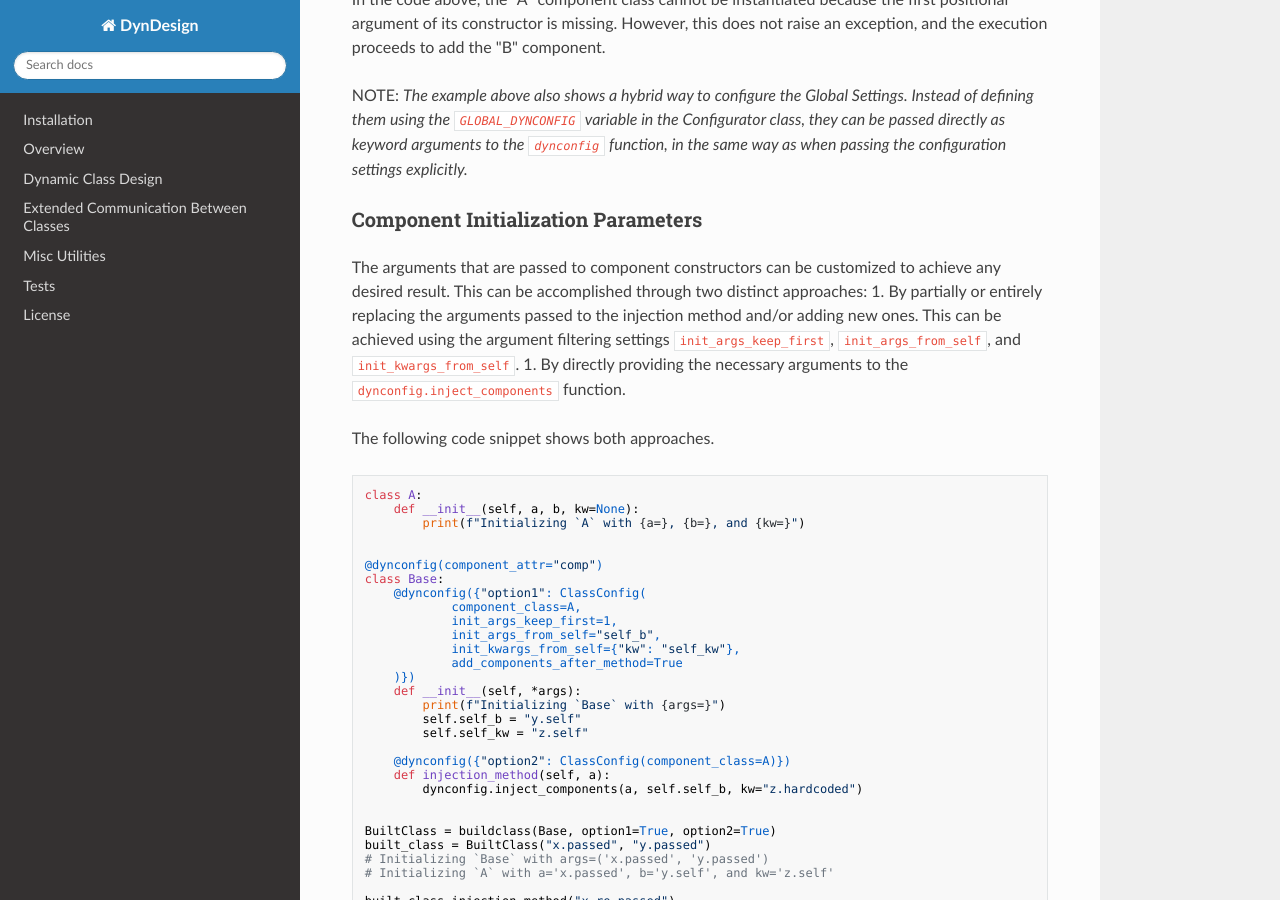
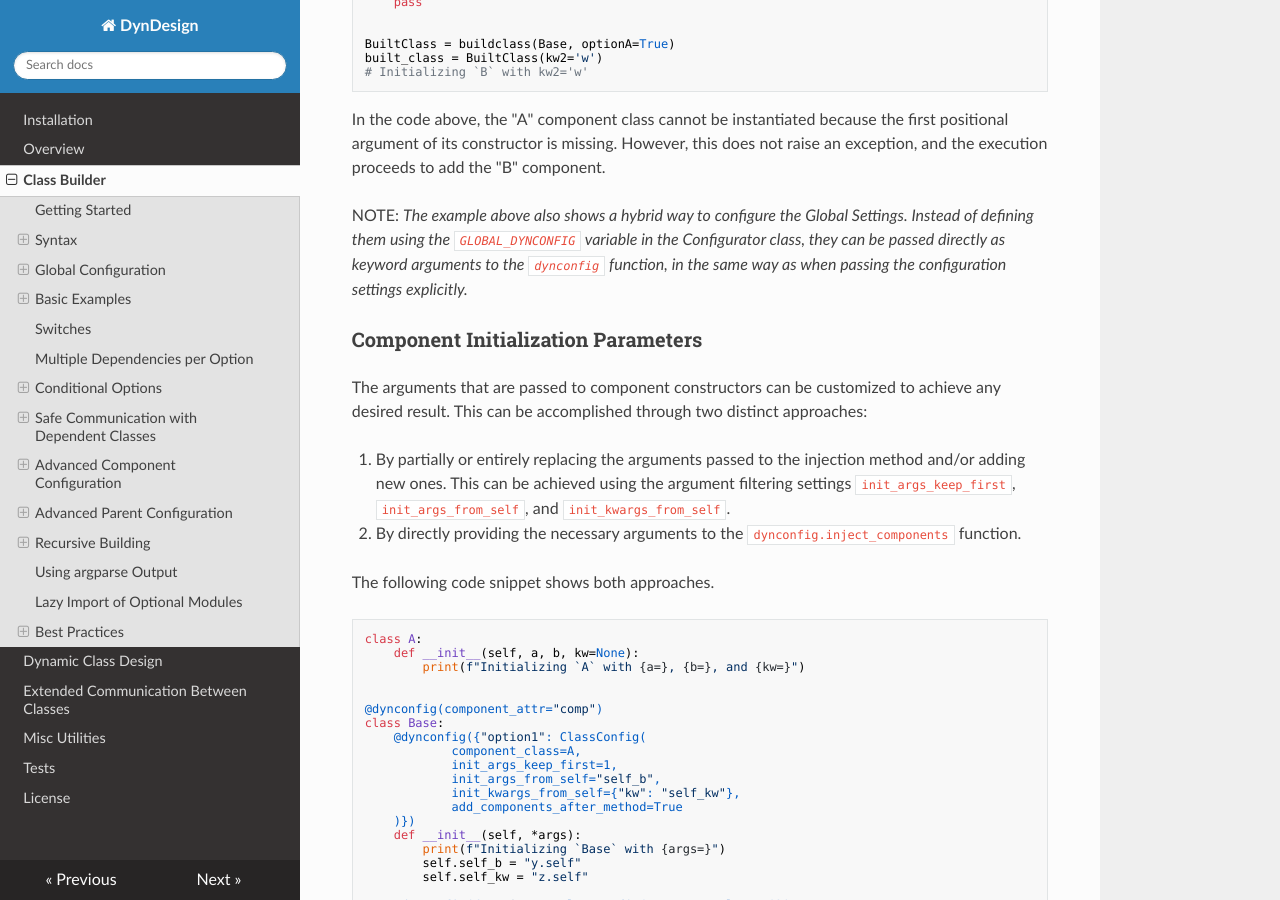
Before and after one commit to amarula/dyndesign, an MkDocs documentation site: the page built from docs/class_builder.md, in a window 1280 px wide and 900 px high, scrolled down 18468 px. Built offline with MkDocs 1.6.1, drawn with Linux system fonts in a browser that asks for light colours; nearby versions of some CDN libraries; some of the changed text lies outside the part shown.

Commit message:
Fix documentation issues
- Added missing item "Class Builder" in "mkdocs".
- Changed the images URLs from relative to absolute.
- Added a New Line before each numbered list to fix render issues.
- Fixed broken links.
- Fixed minor visualization issues.

Signed-off-by: Patrizio Gelosi <patrizio.gelosi@amarulasolutions.com>

````diff
--- a/docs/class_builder.md
+++ b/docs/class_builder.md
@@ -17,6 +17,7 @@ Options**, which enable the selection of one of a set of alternative choices.
 
 The class configuration is achieved through the `dynconfig` decorator, offering
 three distinct levels of separation between class configuration and core logic:
+
 1. the class configuration can be encapsulated within a Configurator class that
    can be seamlessly associated with the Base class using `dynconfig` as a class
    decorator,
@@ -229,7 +230,7 @@ ClassConfig(
 
     NOTE: *`component_attr` must be provided in any case through one of the four
     methods outlined in the [Global Configuration](#global-configuration)
-    section.* <br/><br/>
+    section.*<br/><br/>
 
 - **default_class**: Type *or* str (*Optional*)
     The class to be instantiated as component and injected into the Base class
@@ -397,18 +398,17 @@ The following Global Settings affect the global behavior of Class Builder.
     defined Class Dependencies and those added dynamically are built recursively
     in accordance with the table below.
 
-    |                       | Parent Dependencies |     Component Dependencies      |
-    |-----------------------|:-------------------:|:-------------------------------:|
-    | **Static**            |    Automatically    | Manually (via `buildcomponent`) |
-    | **Added Dynamically** |    Automatically    |          Automatically          |
+    |                       | Parent Dependencies |      Component Dependencies       |
+    |-----------------------|:-------------------:|:---------------------------------:|
+    | **Static**            |    Automatically    | Manually (via **buildcomponent**) |
+    | **Added Dynamically** |    Automatically    |           Automatically           |
 
     If a dependency added dynamically by Class Builder is also dynamically
     configurable, it will be automatically configured with the same Options as
     the Base class. This also applies to static parent classes of base classes.
     However, if a static component class requires recursive configuration, it
     needs to be explicitly configured using `buildcomponent`, as explained in
-    details in [this section](#building-of-static-component-dependencies).
-    <br/>
+    details in [this section](#building-of-static-component-dependencies).<br/><br/>
 
 - **class_builder_base_dir**: str
     The base directory from which the Configurator and Dependent Classes are
@@ -688,6 +688,7 @@ If the BuiltClass is built with the "value" Option less than THRESHOLD (set at
 to THRESHOLD, the built class inherits from P1.
 
 NOTES:
+
 - *Any callable object, including lambda functions as well as static, class, and
   instance methods, can be used as conditional function.*
 - *Any class and instance attribute of the Base class (such as THRESHOLD) can be
@@ -1074,6 +1075,7 @@ function, in the same way as when passing the configuration settings explicitly.
 The arguments that are passed to component constructors can be customized to
 achieve any desired result. This can be accomplished through two distinct
 approaches:
+
 1. By partially or entirely replacing the arguments passed to the injection method
    and/or adding new ones. This can be achieved using the argument filtering
    settings `init_args_keep_first`, `init_args_from_self`, and
@@ -1223,7 +1225,7 @@ recursively added as follows:
 - The Component1 class is added to the Base class.
 - The Component1 class inherits from the ParentComponent1 class.
 
-<img alt="Class Dependency Diagram" src="img/build_recursive_example.png">
+![Class Dependency Diagram](https://github.com/amarula/dyndesign/blob/7664a4456271ccac2f0e27a276a754c2d7f7ec98/docs/img/build_recursive_example.png?raw=true)
 
 The code snippet below implements the process of building the class.
 
@@ -1293,7 +1295,7 @@ section, introducing an additional static component called Component2. When a
 class is built from the Base class with "optionA" set to True, Component2
 dynamically inherits from the ParentOfComponent2 class.
 
-<img alt="Class Dependency Diagram" src="img/build_recursive_static_component_example.png">
+![Class Dependency Diagram](https://github.com/amarula/dyndesign/blob/7664a4456271ccac2f0e27a276a754c2d7f7ec98/docs/img/build_recursive_static_component_example.png?raw=true)
 
 Below are the changes to the code of the previous section.
 
@@ -1343,7 +1345,7 @@ disabled in the previous example, only the classes directly dependent from Base
 and the component classes built using `dynconfig.buildcomponent` will be
 recursively configured.
 
-<img alt="Class Dependency Diagram" src="img/build_disable_recursion_example.png">
+![Class Dependency Diagram](https://github.com/amarula/dyndesign/blob/7664a4456271ccac2f0e27a276a754c2d7f7ec98/docs/img/build_disable_recursion_example.png?raw=true)
 
 The result is shown in te modified code below.
 
@@ -1401,7 +1403,7 @@ from the `argparse` package. This allows a Class Builder to be directly piped to
 script argument parser, establishing a **standardized approach for crafting
 scripts driven by custom options**.
 
-Below is a Python script that accepts `-a` and `-b` as options and constructs a
+Below is a Python script that accepts "-a" and "-b" as options and constructs a
 class based on those options.
 
 ``` py
@@ -1444,6 +1446,7 @@ $ python classbuilder_argparse.py -b
 I am the constructor of `P2`
 End of script `classbuilder_argparse.py`
 ```
+<br/>
 
 ## Lazy Import of Optional Modules
 
@@ -1553,7 +1556,7 @@ with requirements of code analyzers, it is advisable to access methods from
 dynamically-built parent classes using DynDesign constructs such as
 [decoratewith](../extended_class_communication#decoratewith),
 [safeinvoke](../extended_class_communication#safeinvoke), or
-[safezone](../extended_class_communication#safezone), as shown in the example in
+[safezone](../extended_class_communication#safezone-context-manager), as shown in the example in
 [Safely Using Methods From Dependent Classes as
 Decorators](#safely-using-methods-from-dependent-classes-as-decorators) section
 and in the example below.
--- a/docs/extended_class_communication.md
+++ b/docs/extended_class_communication.md
@@ -621,8 +622,6 @@ C()
 # Constructor of Class `C`
 ```
 
-<br/>
-
 ### Mocking methods
 
 If a class is not yet included in the superclass set and the class methods have
@@ -652,6 +651,8 @@ B().mtd()
 # Method `mtd` of Class `B`
 ```
 
+<br/>
+
 ## safesuper function
 
 `safesuper` can be used as a function within any class as well as a method within
@@ -674,6 +675,6 @@ method](#safesuper-method) section.*
 
 The `safesuper` function can be utilized in classes serving as bases for
 `buildclass`, as shown in [this
-example](../class_builder#safely-accessing-to-superclasses).
+example](../class_builder#safely-initializing-specific-parent-classes).
 
 <br/>
--- a/mkdocs.yml
+++ b/mkdocs.yml
@@ -4,6 +4,7 @@ theme:
 nav:
     - Installation: install.md
     - Overview: overview.md
+    - Class Builder: class_builder.md
     - Dynamic Class Design: dynamic_class_design.md
     - Extended Communication Between Classes: extended_class_communication.md
     - Misc Utilities: misc_utilities.md
````
Also changed, not shown: other parts of docs/extended_class_communication.md (+3 -2 lines), docs/dynamic_class_design.md (+1 -1 lines).
